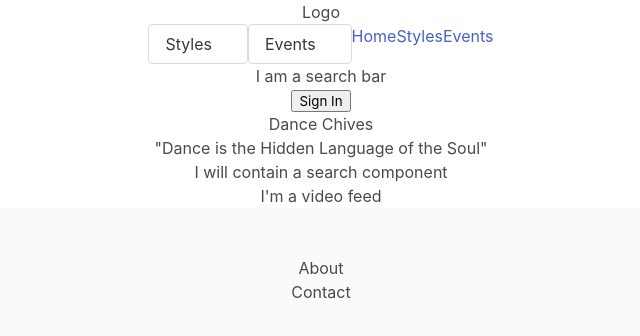
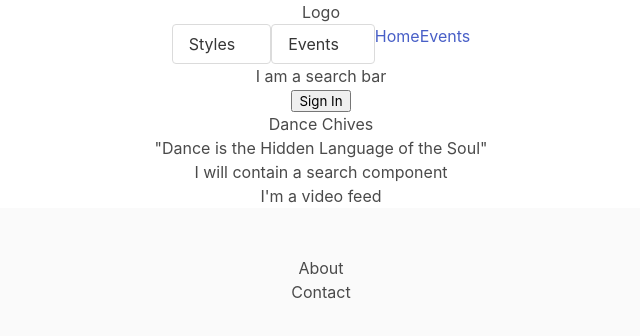
Before and after one commit to brandonawds/DanceChivesMVP, a React (Create React App) app: page / in a window 1280 px wide. Shown: the top 336 px of the page, without its empty margins (319-959 px from the left). Built offline with nearby package versions, Linux system fonts and the light colour scheme; no server answers.

Commit message:
edit on navbar

```diff
--- a/src/Components/SharedComponents/NavBar.jsx
+++ b/src/Components/SharedComponents/NavBar.jsx
@@ -145,7 +145,7 @@ const NavBar = () => {
         </div>
       </div>
       <Link to={"/"}>Home</Link>
-      <Link to={"/styles"}>Styles</Link>
+      {/* <Link to={"/styles"}>Styles</Link> */}
       <Link to={"/events"}>Events</Link>
       <SearchBar />
       {loggedInUser ? (
```
